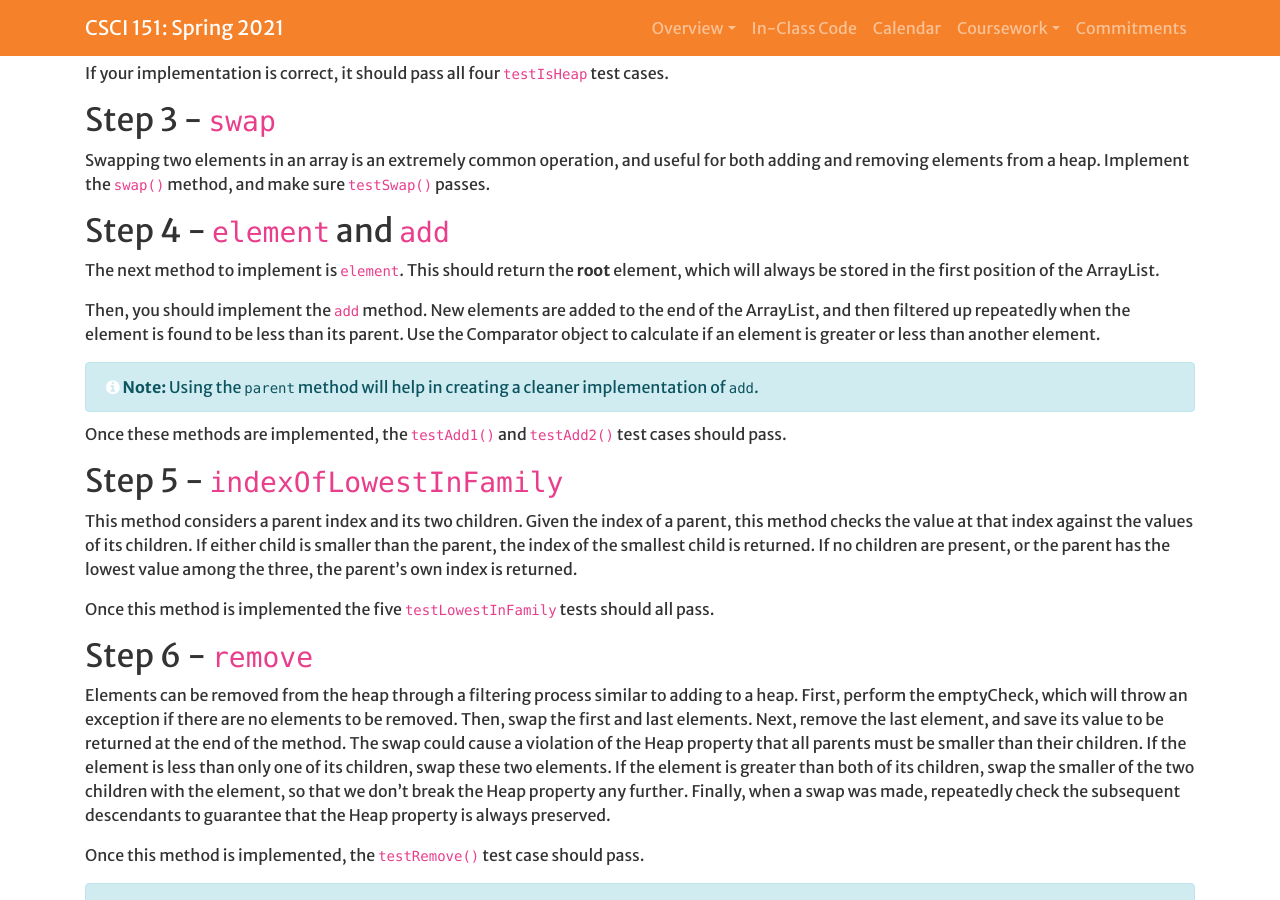
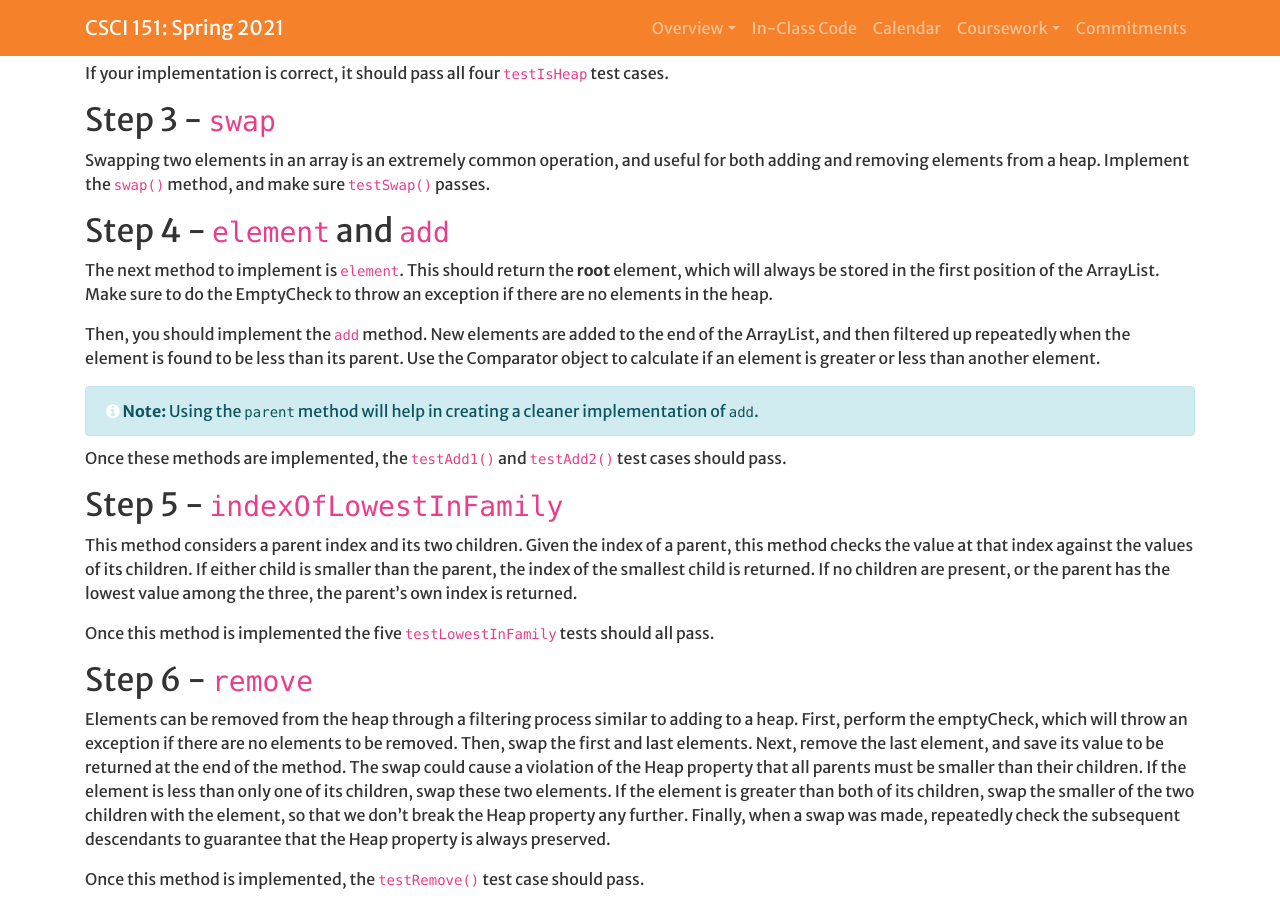
Before and after one commit to Hendrix-CS/csci151, a Jekyll site: the page built from labs/maze-astar.md, in a window 1280 px wide and 900 px high, scrolled down 977 px. Built offline with Jekyll 4.4.1, drawn with Linux system fonts in a browser that asks for light colours; a script that is not in the unit is left out; our own code applies the rules of GitHub Pages for plain Markdown files.

Commit message:
Adding EmptyCheck for element in heap lab

```diff
--- a/labs/maze-astar.md
+++ b/labs/maze-astar.md
@@ -72,7 +72,7 @@ useful for both adding and removing elements from a heap. Implement the
 
 The next method to implement is `element`. This should return the **root**
 element, which will always be stored in the first position of the
-ArrayList.
+ArrayList. Make sure to do the EmptyCheck to throw an exception if there are no elements in the heap.
 
 Then, you should implement the `add` method. New elements are added to
 the end of the ArrayList, and then filtered up repeatedly when the
```
